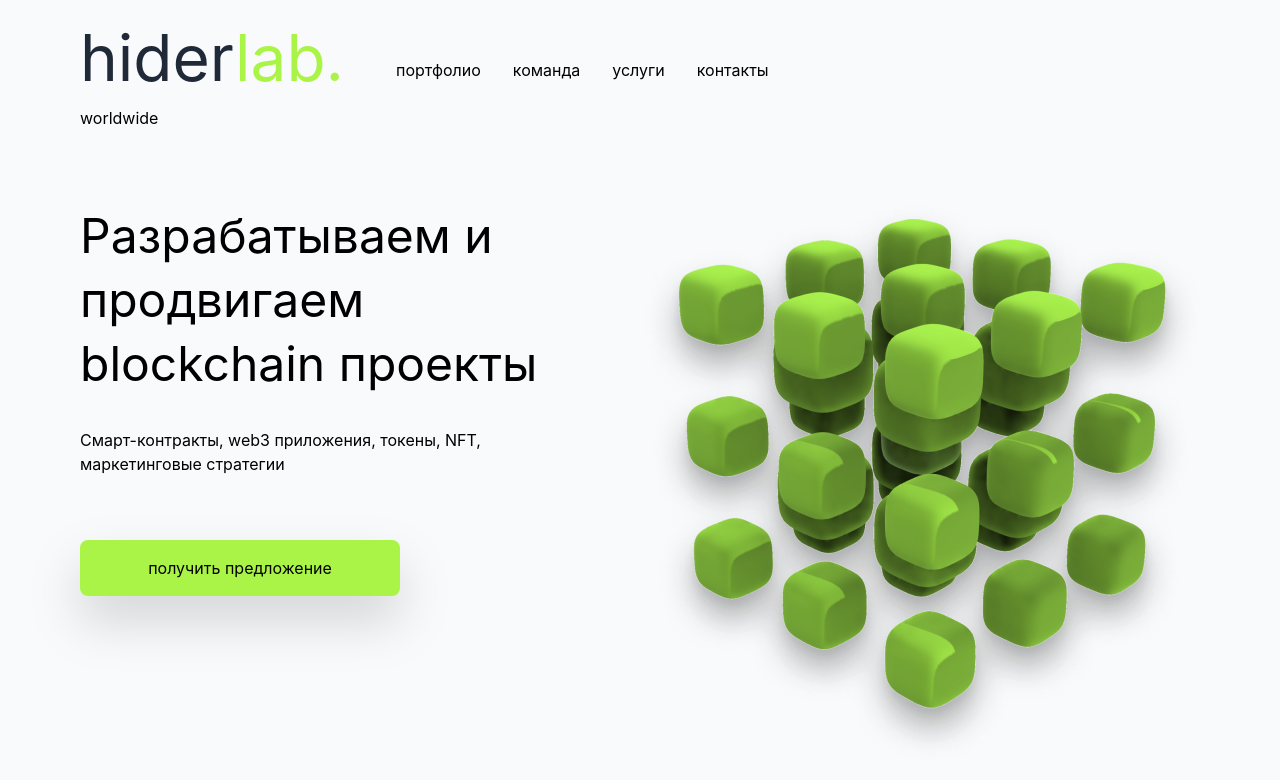
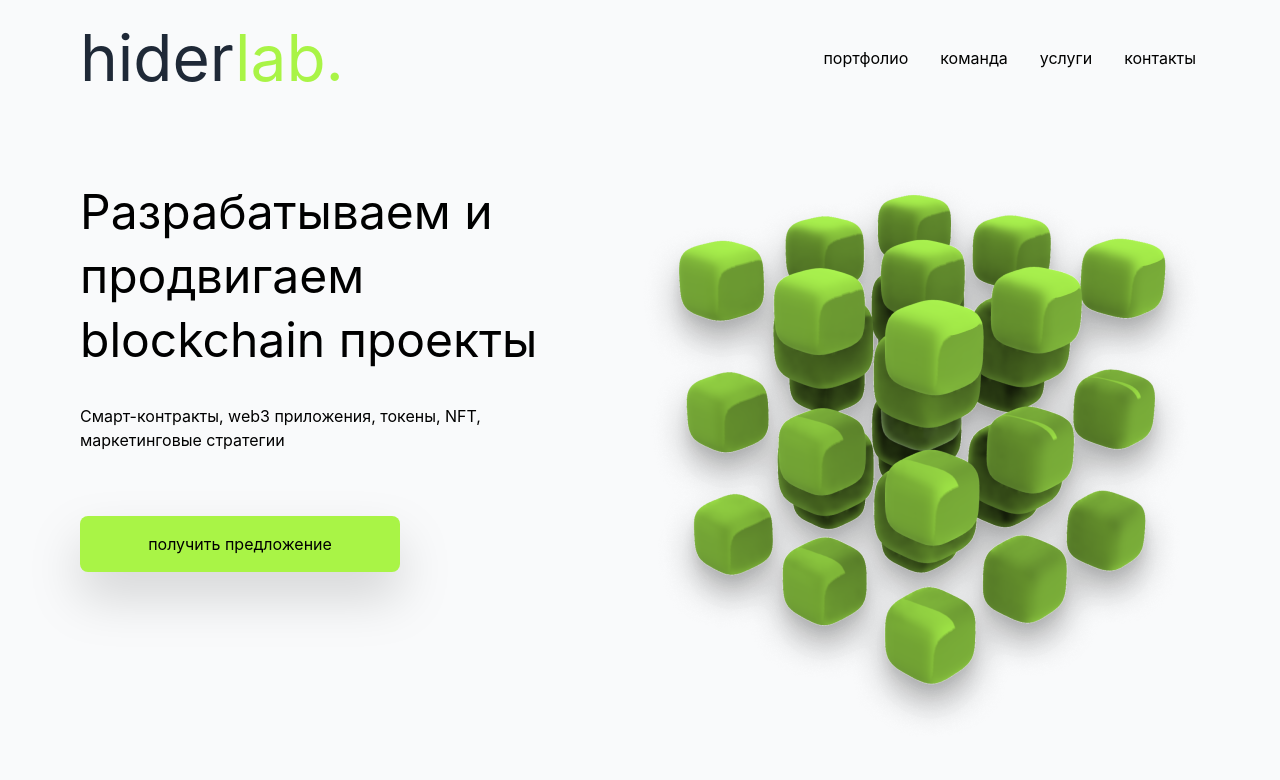
Before and after one commit to parsekon/hiderlab, a Next.js app: page /hello in a window 1280 px wide. Shown: the top 780 px of the page. Built offline with nearby package versions, Linux system fonts and the light colour scheme; what @material-tailwind/react would draw is missing.

Commit message:
Change header

```diff
--- a/components/Menu.js
+++ b/components/Menu.js
@@ -66,7 +66,7 @@ export default function Menu() {
 
   return (
     <Navbar className="max-w-screen-xl lg:py-1 md:px-16">
-      <div className="container mx-auto flex items-center text-blue-gray-900">
+      <div className="container mx-auto flex items-center justify-between text-blue-gray-900">
         <Typography
           as="a"
           href="/hello"
@@ -76,7 +76,6 @@ export default function Menu() {
           <h1 className="text-[64px] text-gray-800">
             hider<span className="text-lightGreen">lab.</span>
           </h1>
-          <h1>worldwide</h1>
         </Typography>
         <div className="hidden lg:block">{navList}</div>
         <IconButton
```
